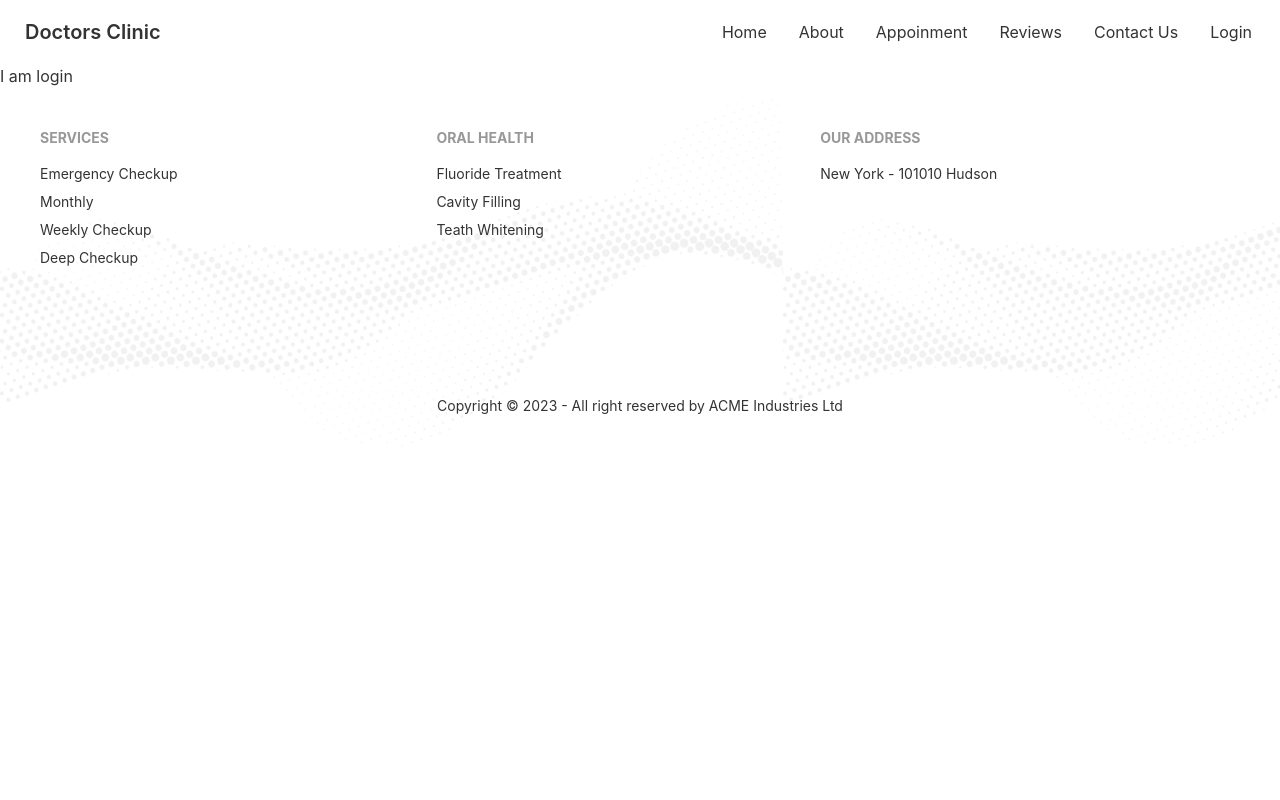
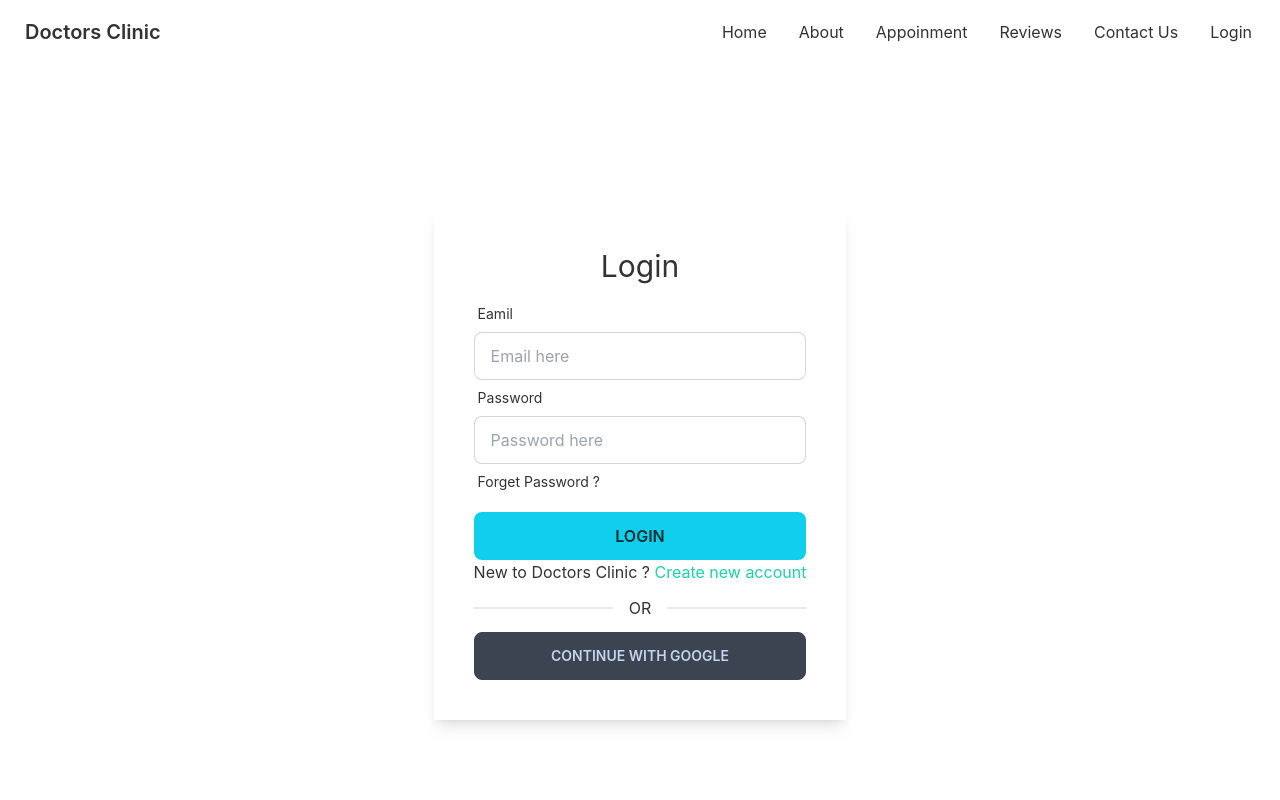
Before and after one commit to zameariislam/doctor-clinic, a React (Create React App) app: page /login in a window 1280 px wide. Shown: the top 800 px of the page. Built offline with nearby package versions, Linux system fonts and the light colour scheme.

Commit message:
react hook added

```diff
--- a/package.json
+++ b/package.json
@@ -8,9 +8,11 @@
     "@testing-library/user-event": "^13.5.0",
     "daisyui": "^2.51.6",
     "date-fn": "^0.0.2",
+    "firebase": "^9.22.1",
     "react": "^18.2.0",
     "react-day-picker": "^8.7.1",
     "react-dom": "^18.2.0",
+    "react-hook-form": "^7.44.0",
     "react-router-dom": "^6.11.2",
     "react-scripts": "5.0.1",
     "web-vitals": "^2.1.4"
--- a/src/App.js
+++ b/src/App.js
@@ -4,6 +4,7 @@ import router from "./Routes/routes";
 function App() {
   return (
     <div className="max-w-[1440px] mx-auto">
+
       <RouterProvider router={router} />
     </div>
   )
--- /dev/null
+++ b/src/firebase/firebase.config.js
@@ -0,0 +1,17 @@
+// Import the functions you need from the SDKs you need
+import { initializeApp } from "firebase/app";
+
+
+const firebaseConfig = {
+    apiKey: process.env.REACT_APP_apiKey,
+    authDomain: process.env.REACT_APP_authDomain,
+    projectId: process.env.REACT_APP_projectId,
+    storageBucket: process.env.REACT_APP_storageBucket,
+    messagingSenderId: process.env.REACT_APP_messagingSenderId,
+    appId: process.env.REACT_APP_appId
+};
+
+// Initialize Firebase
+const app = initializeApp(firebaseConfig);
+
+export default app
--- /dev/null
+++ b/src/pages/Signup/SignUp.js
@@ -0,0 +1,12 @@
+import React from 'react';
+
+const SignUp = () => {
+    return (
+        <div>
+            <h1>SignUp Here</h1>
+
+        </div>
+    );
+};
+
+export default SignUp;
--- a/src/pages/login/Login.js
+++ b/src/pages/login/Login.js
@@ -1,9 +1,68 @@
 import React from 'react';
 
+
+import { useState } from "react";
+import { useForm } from "react-hook-form";
+import { Link } from 'react-router-dom';
 const Login = () => {
+    const { register, handleSubmit, watch, formState: { errors } } = useForm();
+    const [data, setData] = useState("");
+
+    const onSubmit = data => console.log(data);
+
+
+
+
     return (
-        <div>
-            I am login
+        <div className='h-[800px] flex justify-center items-center  '>
+
+            <div className='shadow-lg p-10'>
+                <h2 className='text-3xl text-center mb-3'>Login</h2>
+
+
+                <form form onSubmit={handleSubmit(onSubmit)}>
+                    <div className="form-control w-full ">
+                        <label className="label">
+                            <span className="label-text">Eamil</span>
+
+                        </label>
+
+                        <input {...register("email")} type="email" placeholder="Email here"
+                            className="input input-bordered w-full max-w-[400px]" />
+
+                    </div>
+                    <div className="form-control w-full ">
+                        <label className="label">
+                            <span className="label-text">Password</span>
+
+                        </label>
+
+                        <input {...register("password")} type="password" placeholder="Password here"
+                            className="input input-bordered w-full max-w-[400px]" />
+                        <label className="label">
+                            <span className="label-text">Forget Password ?</span>
+
+                        </label>
+
+                        <input type="submit" value="LOGIN"
+                            className="  mt-3 btn btn-primary input input-bordered w-full
+                             max-w-[400px]" />
+                        <p>New to Doctors Clinic ? <Link to={'/signup'}><span className='text-secondary  cursor-pointer'>Create new account</span></Link> </p>
+                        <div className="divider">OR</div>
+                        <button className='btn  ' > CONTINUE WITH GOOGLE </button>
+
+
+
+                    </div>
+                    <p>{data}</p>
+
+
+
+                </form>
+            </div>
+
+
+
 
         </div>
     );
```
Also changed, not shown: src/Routes/routes.js (+6 -1 lines), 2 other files (tests, documents, lock files or other folders).
